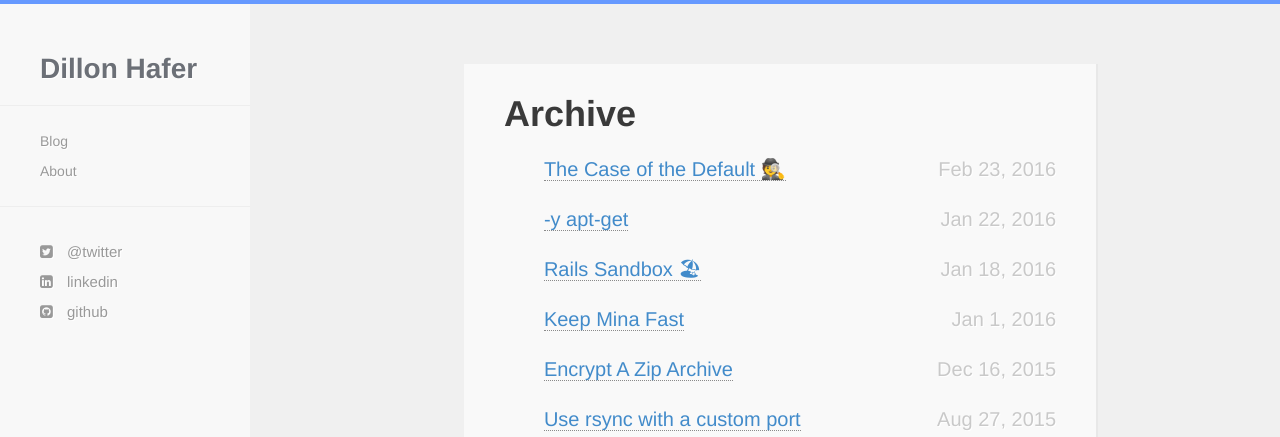
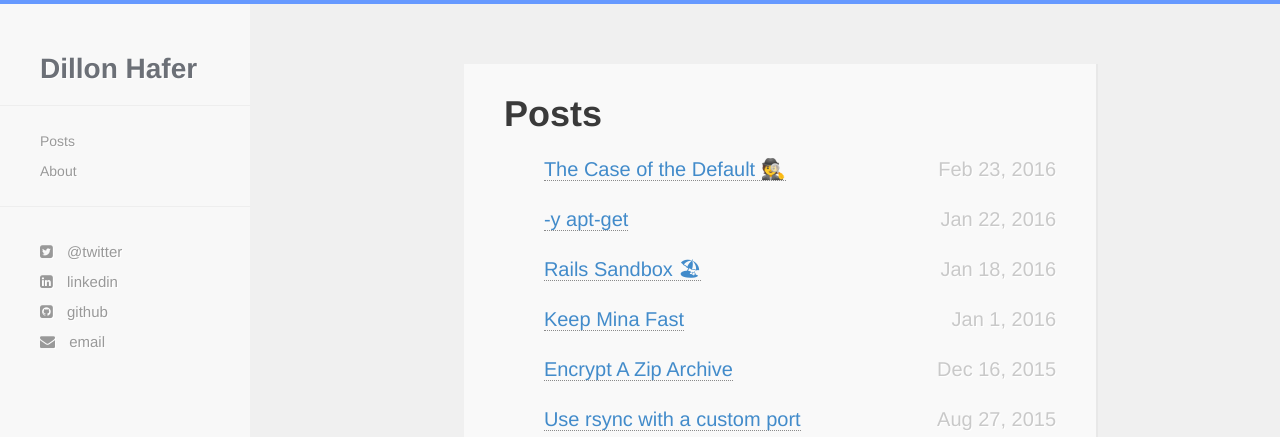
Before and after one commit to dillonhafer/dillonhafer.github.io, a Jekyll site: the page built from posts.html, in a window 1280 px wide. Shown: the top 437 px of the page. Built offline with Jekyll 4.4.1, drawn with Linux system fonts in a browser that asks for light colours; nearby versions of some CDN libraries.

Commit message:
Rename blog -> posts

```diff
--- a/_includes/navigation.html
+++ b/_includes/navigation.html
@@ -11,7 +11,7 @@
     </div>
     <div class="navbar-collapse collapse">
       <ul class="nav navbar-nav">
-      <li><a href="/blog/">Blog</a></li>
+      <li><a href="/posts/">Posts</a></li>
       <!-- to come <li><a href="/projects/">Projects</a></li> -->
       <li><a href="/about/">About</a></li>
       </ul>
@@ -24,14 +24,15 @@
   <ul class="sidebar-nav">
     <li class="sidebar-brand"><a href="/"><h1 class="brand">{{ site.name }}</h1></a></li>
     <hr />
-    <li><a href="/blog/">Blog</a></li>
+    <li><a href="/posts/">Posts</a></li>
     <!-- to come <li><a href="/projects/">Projects</a></li> -->
     <li><a href="/about/">About</a></li>
     <hr />
     <div id="social-wrapper">
       <li> <a target='_blank' title='Where the cool kids are' href="{{ site.twitter }}"><i class="fa fa-twitter-square"></i> @twitter</a></li>
-      <li> <a target='_blank' title='Professional' href="{{ site.linkedin }}"><i class="fa fa-linkedin-square"></i> linkedin</a> </li>
-      <li> <a target='_blank' title='Code. Juicy code.' href="{{ site.github }}"><i class="fa fa-github-square"></i> github</a> </li>
+      <li><a target='_blank' title='Professional' href="{{ site.linkedin }}"><i class="fa fa-linkedin-square"></i> linkedin</a> </li>
+      <li><a target='_blank' title='Code. Juicy code.' href="{{ site.github }}"><i class="fa fa-github-square"></i> github</a> </li>
+      <li><a href="mailto:hello@dillonhafer.com"><i class="fa fa-envelope"></i> email</a> </li>
     </div>
   </ul>
 </div>
--- a/blog.html
+++ b/posts.html
@@ -1,9 +1,9 @@
 ---
-title: All Posts
+title: Posts
 ---
 <div class="container">
   <div id="article">
-  <h1>Archive</h1>
+  <h1>Posts</h1>
   <ul class="posts">
     {% for post in site.posts %}
     <li><span><a href="{{ post.url }}">{{ post.title }}</a><time class="pull-right post-list">{{ post.date | date_to_string | date: "%b %-d, %Y"  }}</h4></time></span></span></li>
```
